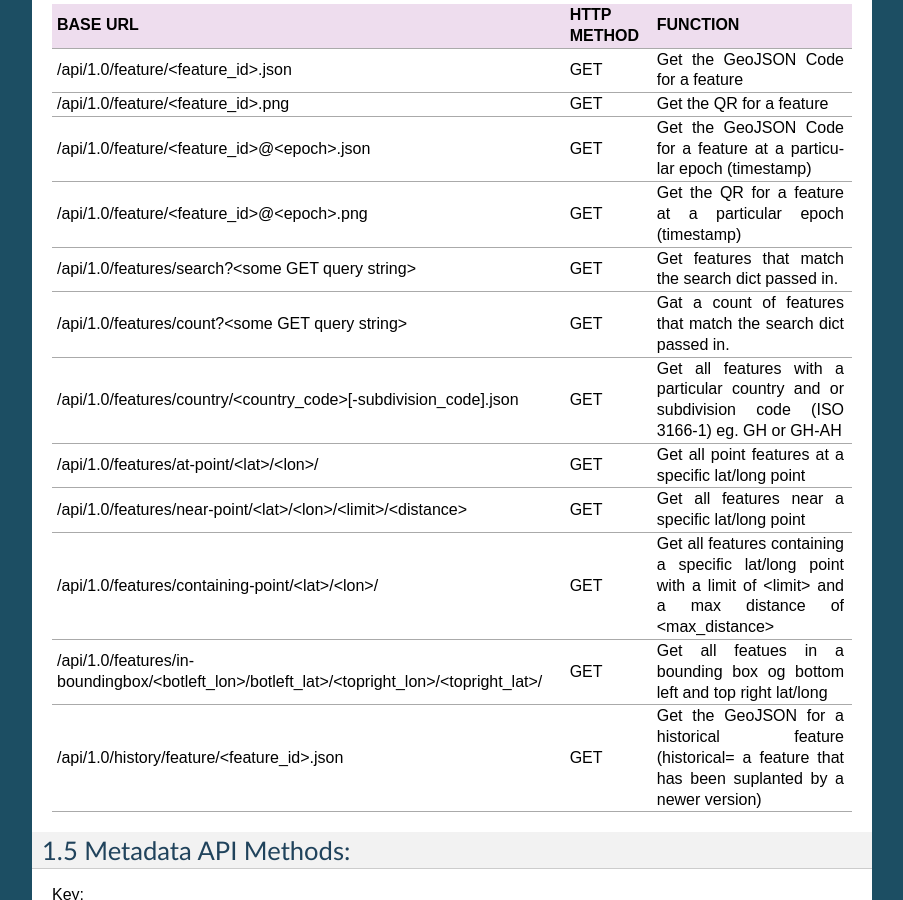
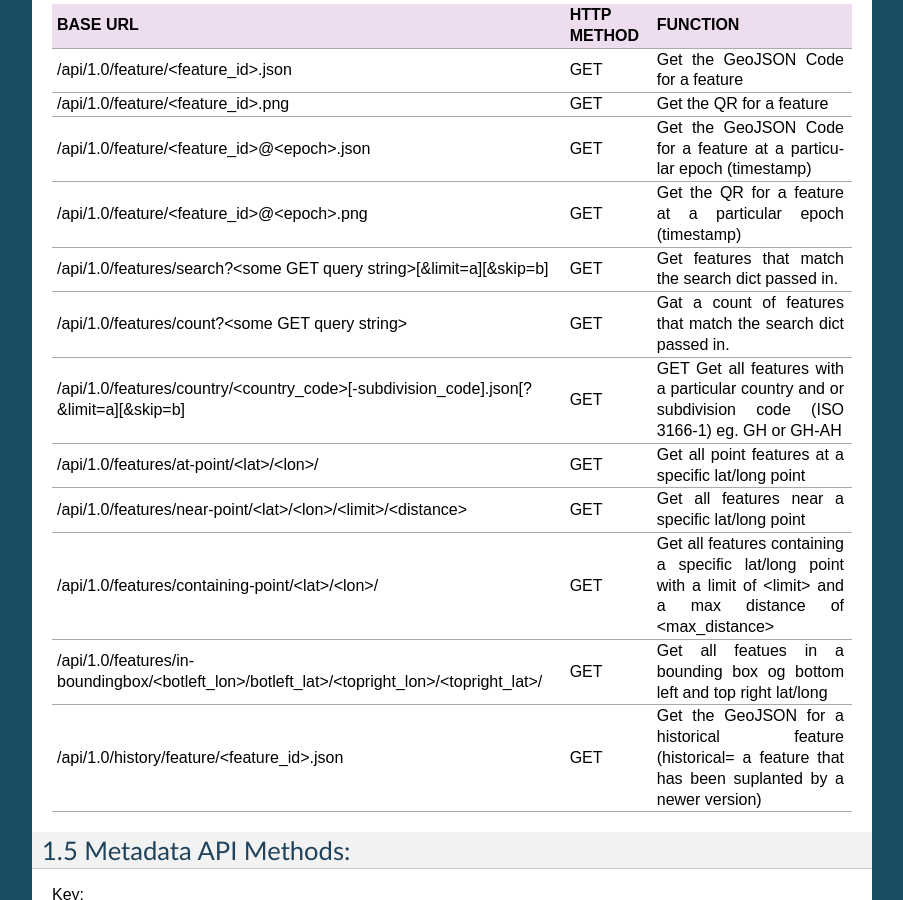
Before and after one commit to mangroveorg/georegistry, a Sphinx documentation site: the page built from docs/api-reference.rst, in a window 1280 px wide and 900 px high, scrolled down 2023 px. Shown: the whole window, without its empty margins (198-1101 px from the left). Built offline with Sphinx 7.4.7, drawn with Linux system fonts in a browser that asks for light colours.

```diff
--- a/docs/api-reference.rst
+++ b/docs/api-reference.rst
@@ -73,7 +73,7 @@ The above query return a GeoJSON object which may look something like ....
 
 
 1.3 API Methods for Manipulating Features:
----------------------------------------------------
+-------------------------------------------
 
 Key:
 
@@ -116,9 +116,9 @@ BASE URL
 /api/1.0/feature/<feature_id>.png                                                           GET         Get the QR for a feature
 /api/1.0/feature/<feature_id>@<epoch>.json                                                  GET         Get the GeoJSON Code for a feature at a particular epoch (timestamp)
 /api/1.0/feature/<feature_id>@<epoch>.png                                                   GET         Get the QR for a feature at a particular epoch (timestamp)
-/api/1.0/features/search?<some GET query string>                                            GET         Get features that match the search dict passed in.
+/api/1.0/features/search?<some GET query string>[&limit=a][&skip=b]                         GET         Get features that match the search dict passed in.
 /api/1.0/features/count?<some GET query string>                                             GET         Gat a count of features that match the search dict passed in.
-/api/1.0/features/country/<country_code>[-subdivision_code].json                            GET         Get all features with a particular country and or subdivision code (ISO 3166-1) eg. GH or GH-AH
+/api/1.0/features/country/<country_code>[-subdivision_code].json[?&limit=a][&skip=b]        GET         GET         Get all features with a particular country and or subdivision code (ISO 3166-1) eg. GH or GH-AH
 /api/1.0/features/at-point/<lat>/<lon>/                                                     GET         Get all point features at a specific lat/long point
 /api/1.0/features/near-point/<lat>/<lon>/<limit>/<distance>                                 GET         Get all features near a specific lat/long point
 /api/1.0/features/containing-point/<lat>/<lon>/                                             GET         Get all features containing a specific lat/long point with a limit of <limit> and a max distance of <max_distance>
```
